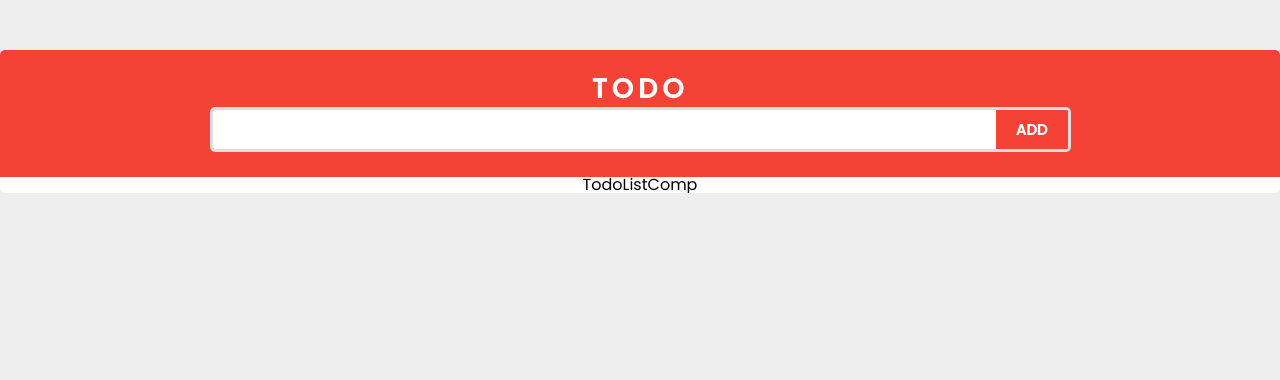
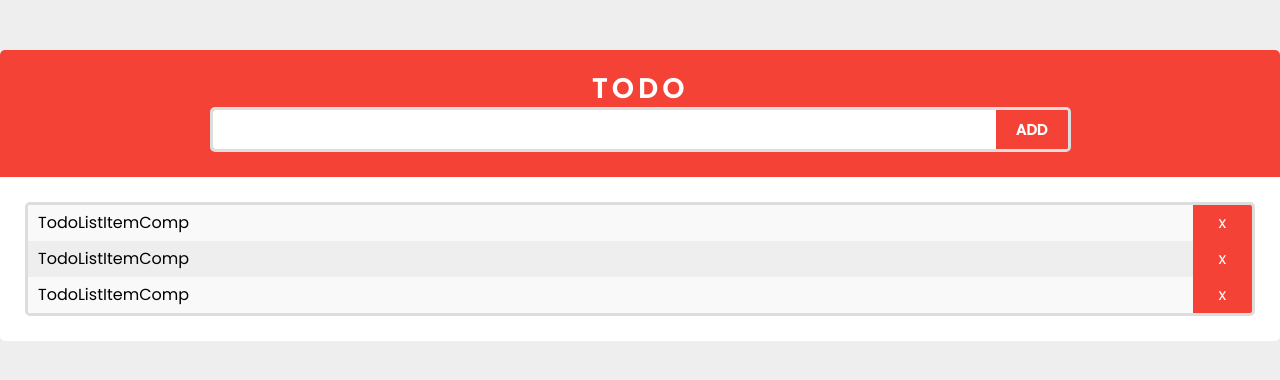
Before and after one commit to abdullahkus/advanced-todo-app, a React (Create React App) app: page / in a window 1280 px wide. Shown: the top 380 px of the page. Built offline with nearby package versions, Linux system fonts and the light colour scheme.

Commit message:
TodoList component edited

```diff
--- a/src/components/Todo/TodoList/TodoList.component.jsx
+++ b/src/components/Todo/TodoList/TodoList.component.jsx
@@ -1,9 +1,18 @@
-import React from 'react'
-
+import React from 'react';
+// Components
+import TodoListItem from './TodoListItem/TodoListItem.component';
+// Styles
+import { TodoListContainer, TodoList } from './TodoList.styles';
 const TodoListComp = () => {
   return (
-    <div>TodoListComp</div>
-  )
-}
+    <TodoListContainer>
+      <TodoList>
+        <TodoListItem></TodoListItem>
+        <TodoListItem></TodoListItem>
+        <TodoListItem></TodoListItem>
+      </TodoList>
+    </TodoListContainer>
+  );
+};
 
-export default TodoListComp
+export default TodoListComp;
--- a/src/components/Todo/TodoList/TodoList.styles.jsx
+++ b/src/components/Todo/TodoList/TodoList.styles.jsx
@@ -1 +1,23 @@
 import styled from 'styled-components';
+
+export const TodoListContainer = styled.div`
+  padding: 25px;
+  width: 100%;
+`;
+
+export const TodoList = styled.ul`
+  display: flex;
+  flex-direction: column;
+  width: 100%;
+  border-radius: 5px;
+  border: 3px solid ${(props) => props.theme.color.grayThree};
+  overflow: hidden;
+
+  li:nth-child(odd) {
+    background-color: ${(props) => props.theme.color.grayOne};
+  }
+
+  li:nth-child(even) {
+    background-color: ${(props) => props.theme.color.grayTwo};
+  }
+`;
--- a/src/components/Todo/TodoList/TodoListItem/TodoListItem.component.jsx
+++ b/src/components/Todo/TodoList/TodoListItem/TodoListItem.component.jsx
@@ -1,7 +1,14 @@
 import React from 'react';
+// Styles
+import { ListItem, DeleteButton } from './TodoListItem.styles';
 
 const TodoListItemComp = () => {
-  return <div>TodoListItemComp</div>;
+  return (
+    <ListItem>
+      <p className='item'>TodoListItemComp</p>
+      <DeleteButton>x</DeleteButton>
+    </ListItem>
+  );
 };
 
 export default TodoListItemComp;
--- a/src/components/Todo/TodoList/TodoListItem/TodoListItem.styles.jsx
+++ b/src/components/Todo/TodoList/TodoListItem/TodoListItem.styles.jsx
@@ -1 +1,40 @@
-import styled from 'styled-components';
+import styled, { css } from 'styled-components';
+
+export const ListItem = styled.li`
+  display: flex;
+  justify-content: space-between;
+  align-items: center;
+
+  ${(props) =>
+    props.checked &&
+    css`
+      background-color: ${(props) => props.theme.color.grayFour} !important;
+      color: #fff;
+    `}
+
+  .item {
+    width: 100%;
+    padding: 0 10px;
+
+    ${(props) =>
+      props.checked &&
+      css`
+        text-decoration: line-through;
+      `}
+  }
+`;
+
+export const DeleteButton = styled.div`
+  background: ${(props) => props.theme.color.primary};
+  color: #fff;
+  display: flex;
+  justify-content: center;
+  align-items: center;
+  width: 5%;
+  padding: 10px;
+  cursor: pointer;
+
+  :hover {
+    filter: brightness(85%);
+  }
+`;
```
